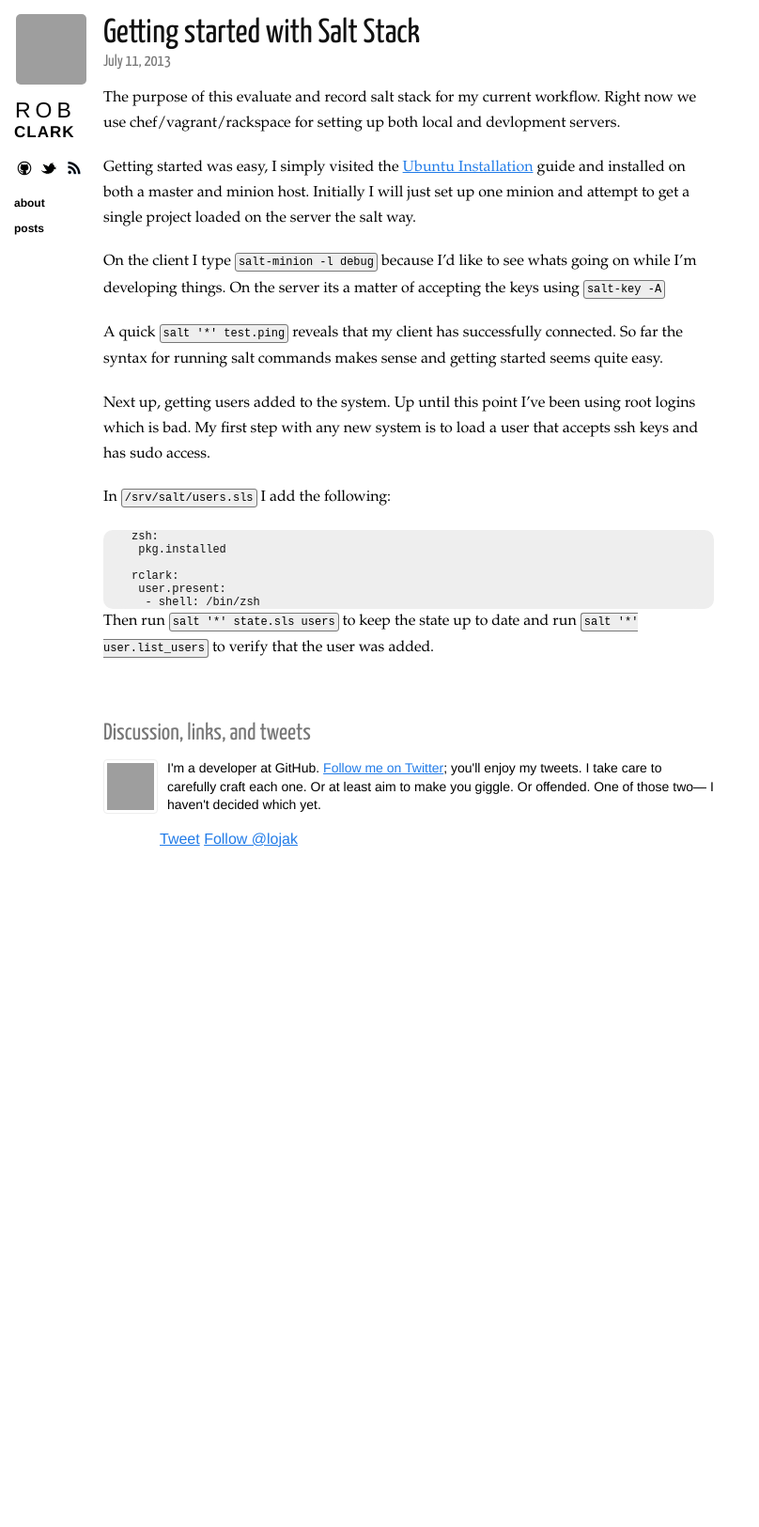
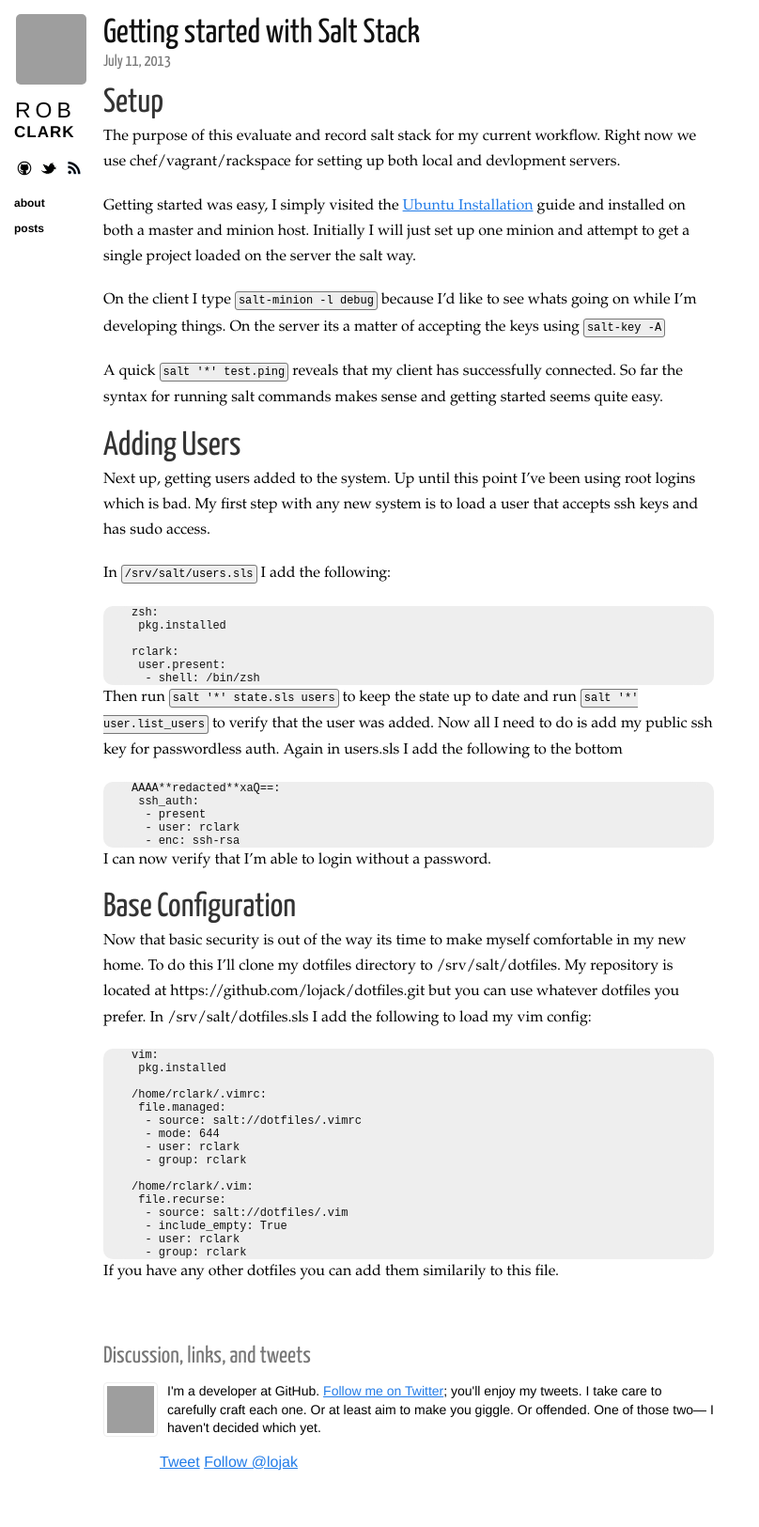
Before and after one commit to lojack/blog, a Jekyll site: the page built from _posts/2013-7-11-salt.md, in a window 1280 px wide. Shown: the whole page at 94% size, without its empty margins (0-808 px from the left). Built offline with Jekyll 4.4.1, drawn with Linux system fonts in a browser that asks for light colours; nearby versions of some CDN libraries; Markdown is read by kramdown in place of the engine named in the settings; comment, search, counter and statistics services are not loaded; before the commit the page ends 962 px from its top, so only the background shows below that; grey boxes are pictures that could not be loaded.

Commit message:
Update 2013-7-11-salt.md

````diff
--- a/_posts/2013-7-11-salt.md
+++ b/_posts/2013-7-11-salt.md
@@ -3,6 +3,9 @@ layout: post
 title: Getting started with Salt Stack
 category: posts
 ---
+
+Setup
+=====
 
 The purpose of this evaluate and record salt stack for my current workflow. Right now we use chef/vagrant/rackspace for setting up both local and devlopment servers.
 
@@ -11,6 +14,10 @@ Getting started was easy, I simply visited the [Ubuntu Installation](http://docs
 On the client I type ```salt-minion -l debug``` because I'd like to see whats going on while I'm developing things. On the server its a matter of accepting the keys using ```salt-key -A```
 
 A quick ```salt '*' test.ping``` reveals that my client has successfully connected. So far the syntax for running salt commands makes sense and getting started seems quite easy.
+
+
+Adding Users
+============
 
 Next up, getting users added to the system. Up until this point I've been using root logins which is bad. My first step with any new system is to load a user that accepts ssh keys and has sudo access.
 
@@ -23,4 +30,37 @@
      user.present:
       - shell: /bin/zsh
 
-Then run ```salt '*' state.sls users``` to keep the state up to date and run ```salt '*' user.list_users``` to verify that the user was added.
+Then run ```salt '*' state.sls users``` to keep the state up to date and run ```salt '*' user.list_users``` to verify that the user was added. Now all I need to do is add my public ssh key for passwordless auth. Again in users.sls I add the following to the bottom
+
+    AAAA**redacted**xaQ==:
+     ssh_auth:
+      - present
+      - user: rclark
+      - enc: ssh-rsa
+
+I can now verify that I'm able to login without a password.
+
+Base Configuration
+==================
+
+Now that basic security is out of the way its time to make myself comfortable in my new home. To do this I'll clone my dotfiles directory to /srv/salt/dotfiles. My repository is located at https://github.com/lojack/dotfiles.git but you can use whatever dotfiles you prefer. In /srv/salt/dotfiles.sls I add the following to load my vim config:
+
+
+    vim:
+     pkg.installed
+
+    /home/rclark/.vimrc:
+     file.managed:
+      - source: salt://dotfiles/.vimrc
+      - mode: 644
+      - user: rclark
+      - group: rclark
+
+    /home/rclark/.vim:
+     file.recurse:
+      - source: salt://dotfiles/.vim
+      - include_empty: True
+      - user: rclark
+      - group: rclark
+
+If you have any other dotfiles you can add them similarily to this file.
````
